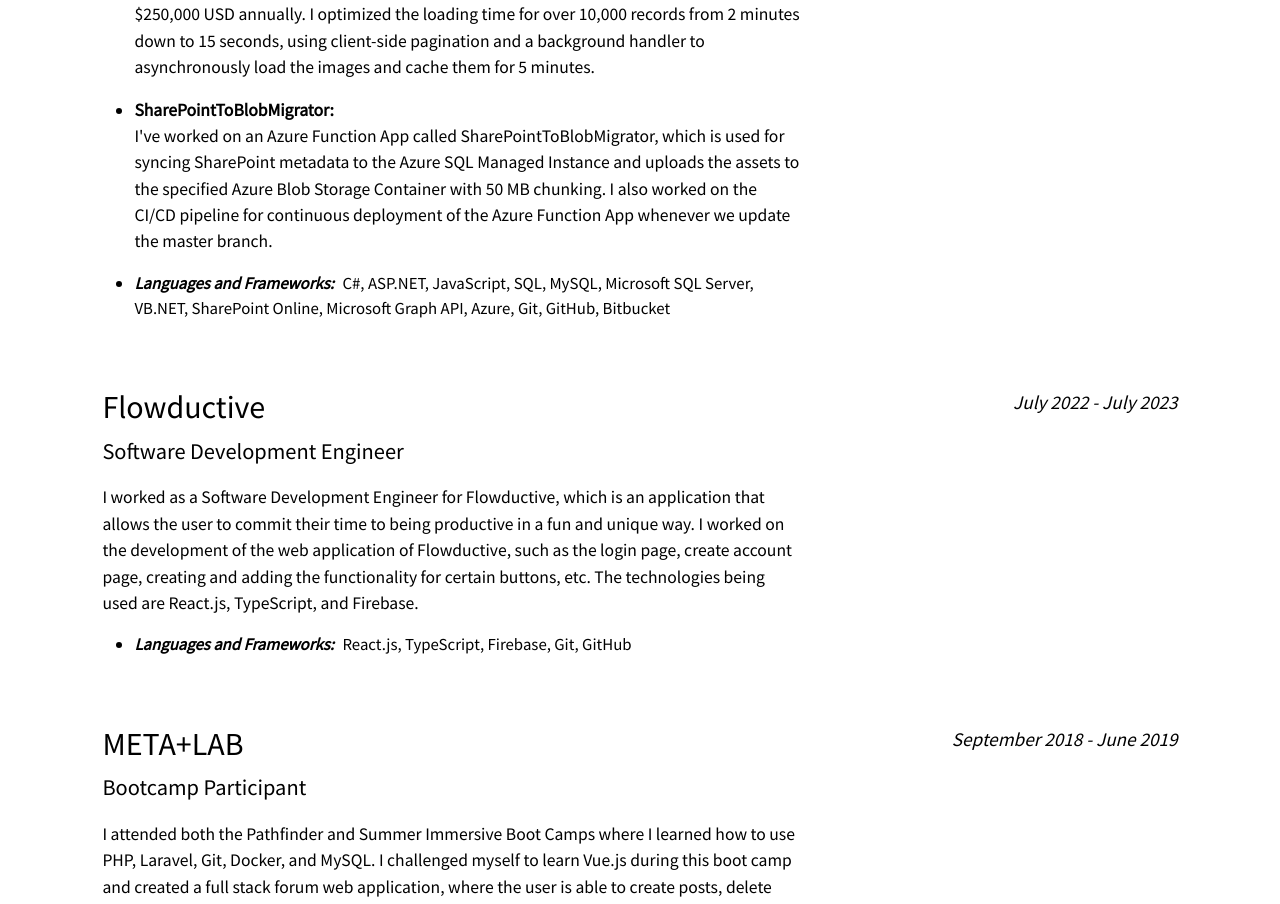
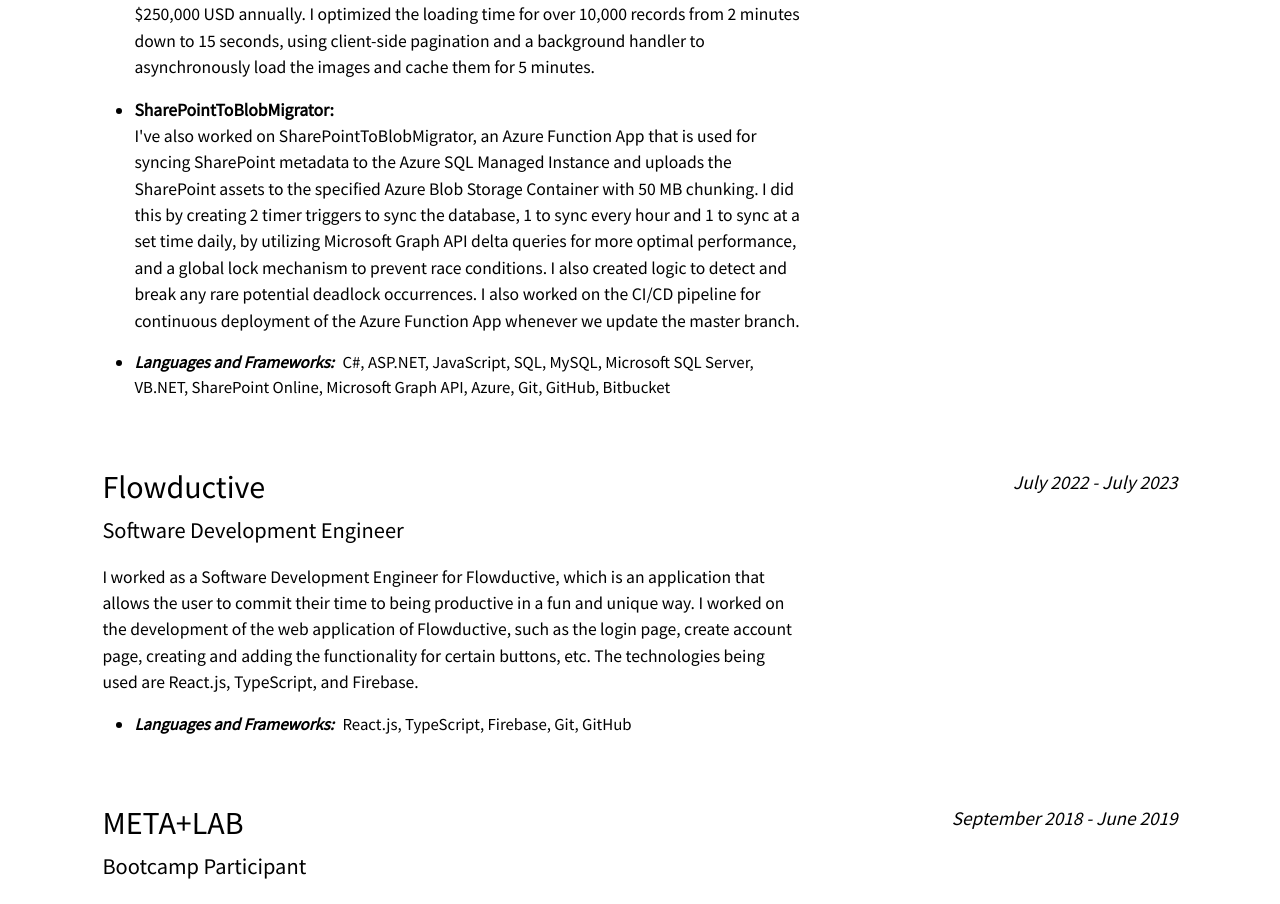
Before and after one commit to anikhachatryan3/anikhachatryan3.github.io, a React (Create React App) app: page / in a window 1280 px wide. Shown: the part 1368-2272 px from the top of the page. Built offline with nearby package versions, Linux system fonts and the light colour scheme.

Commit message:
Updated HL work experience description

```diff
--- a/src/pages/Home/Home.js
+++ b/src/pages/Home/Home.js
@@ -77,10 +77,14 @@
                 <li>
                   <b>SharePointToBlobMigrator:</b>
                   <p>
-                    I've worked on an Azure Function App called SharePointToBlobMigrator, which is used for syncing
-                    SharePoint metadata to the Azure SQL Managed Instance and uploads the assets to the specified
-                    Azure Blob Storage Container with 50 MB chunking. I also worked on the CI/CD pipeline for
-                    continuous deployment of the Azure Function App whenever we update the master branch.
+                    I've also worked on SharePointToBlobMigrator, an Azure Function App that is used for syncing
+                    SharePoint metadata to the Azure SQL Managed Instance and uploads the SharePoint assets to the
+                    specified Azure Blob Storage Container with 50 MB chunking. I did this by creating 2 timer triggers
+                    to sync the database, 1 to sync every hour and 1 to sync at a set time daily, by utilizing Microsoft
+                    Graph API delta queries for more optimal performance, and a global lock mechanism to prevent race
+                    conditions. I also created logic to detect and break any rare potential deadlock occurrences. I
+                    also worked on the CI/CD pipeline for continuous deployment of the Azure Function App whenever we
+                    update the master branch.
                   </p>
                 </li>
               </ul>
```
